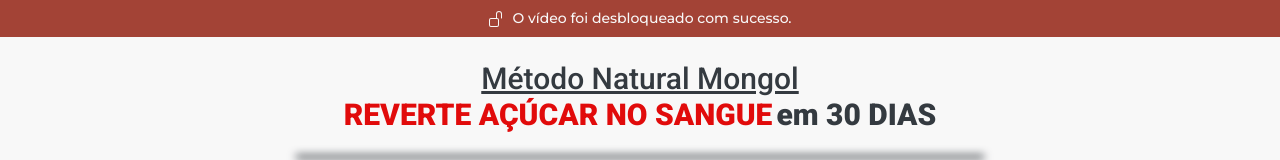
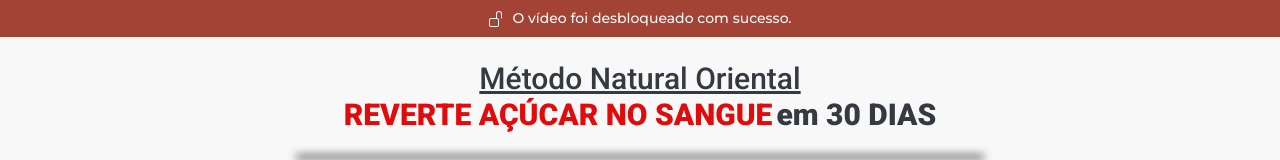
Before and after one commit to mfigueiredo1995/protocoloantidiabetes.site, a plain HTML site: page index.html in a window 1280 px wide. Shown: the top 160 px of the page. Drawn offline with Linux system fonts and the light colour scheme.

Commit message:
Update index.html

```diff
--- a/index.html
+++ b/index.html
@@ -67,7 +67,7 @@
     <main>
       <!-- Headline -->
       <section class="headline container-sm px-2 py-4">
-          <span class="headline-1 text-center">Método Natural Mongol</span><br>
+          <span class="headline-1 text-center">Método Natural Oriental</span><br>
           <span class="headline-2 text-center">Reverte Açúcar no Sangue</span>
           <span class="headline-3 text-center">em 30 DIAS</span>
         </div>
```
